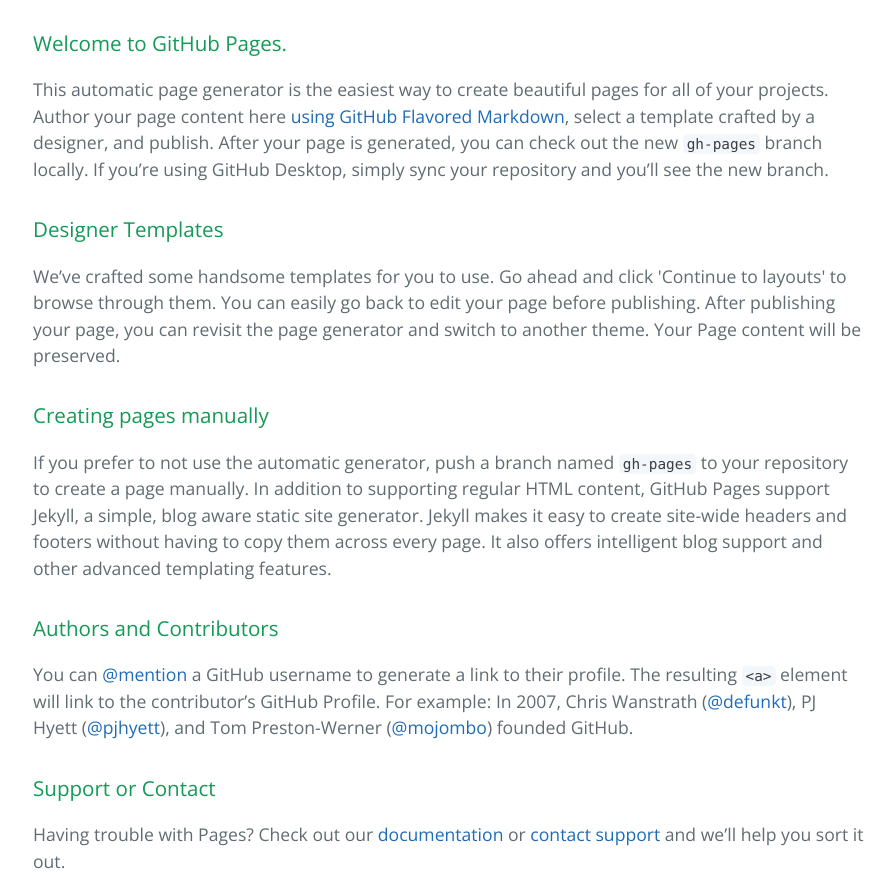
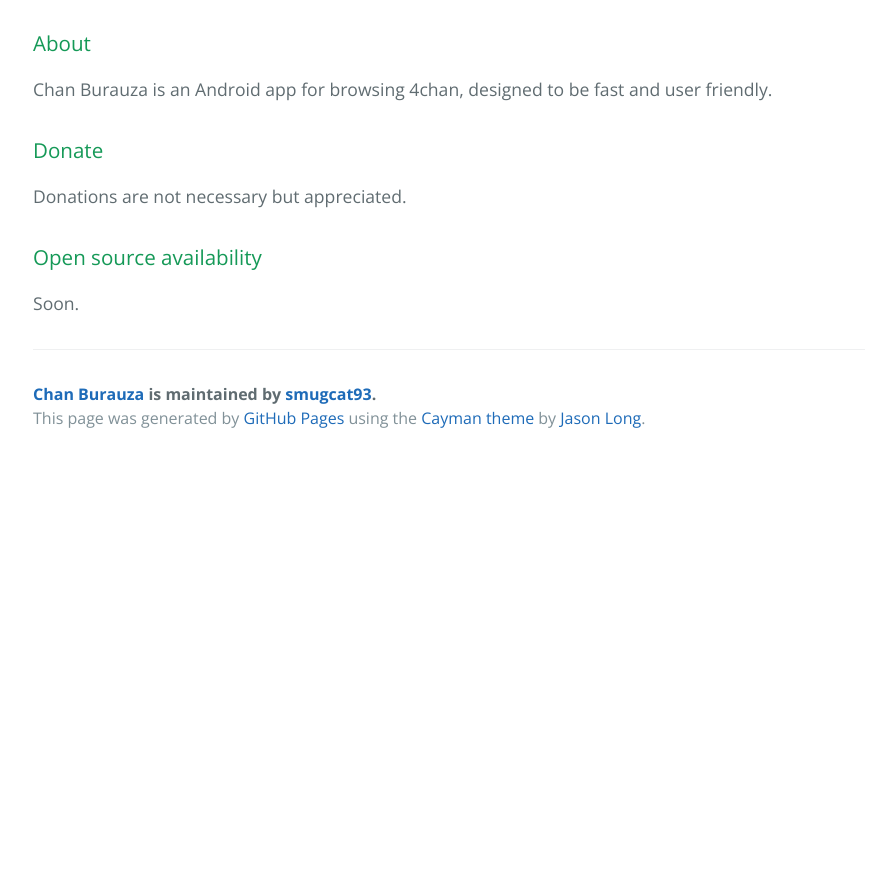
Before and after one commit to smugcat93/chan-burauza, a plain HTML site: page index.html in a window 1280 px wide. Shown: the part 340-1217 px from the top of the page, without its empty margins (191-1083 px from the left). After the commit the page ends 802 px from the top, so only its background shows below. Drawn offline with nearby package versions, Linux system fonts and the light colour scheme.

```diff
--- a/index.html
+++ b/index.html
@@ -20,29 +20,19 @@
 
     <section class="main-content">
       <h3>
-<a id="welcome-to-github-pages" class="anchor" href="#welcome-to-github-pages" aria-hidden="true"><span aria-hidden="true" class="octicon octicon-link"></span></a>Welcome to GitHub Pages.</h3>
+<a id="about" class="anchor" href="#about" aria-hidden="true"><span aria-hidden="true" class="octicon octicon-link"></span></a>About</h3>
 
-<p>This automatic page generator is the easiest way to create beautiful pages for all of your projects. Author your page content here <a href="https://guides.github.com/features/mastering-markdown/">using GitHub Flavored Markdown</a>, select a template crafted by a designer, and publish. After your page is generated, you can check out the new <code>gh-pages</code> branch locally. If you’re using GitHub Desktop, simply sync your repository and you’ll see the new branch.</p>
+<p>Chan Burauza is an Android app for browsing 4chan, designed to be fast and user friendly.</p>
 
 <h3>
-<a id="designer-templates" class="anchor" href="#designer-templates" aria-hidden="true"><span aria-hidden="true" class="octicon octicon-link"></span></a>Designer Templates</h3>
+<a id="donate" class="anchor" href="#donate" aria-hidden="true"><span aria-hidden="true" class="octicon octicon-link"></span></a>Donate</h3>
 
-<p>We’ve crafted some handsome templates for you to use. Go ahead and click 'Continue to layouts' to browse through them. You can easily go back to edit your page before publishing. After publishing your page, you can revisit the page generator and switch to another theme. Your Page content will be preserved.</p>
+<p>Donations are not necessary but appreciated.</p>
 
 <h3>
-<a id="creating-pages-manually" class="anchor" href="#creating-pages-manually" aria-hidden="true"><span aria-hidden="true" class="octicon octicon-link"></span></a>Creating pages manually</h3>
+<a id="open-source-availability" class="anchor" href="#open-source-availability" aria-hidden="true"><span aria-hidden="true" class="octicon octicon-link"></span></a>Open source availability</h3>
 
-<p>If you prefer to not use the automatic generator, push a branch named <code>gh-pages</code> to your repository to create a page manually. In addition to supporting regular HTML content, GitHub Pages support Jekyll, a simple, blog aware static site generator. Jekyll makes it easy to create site-wide headers and footers without having to copy them across every page. It also offers intelligent blog support and other advanced templating features.</p>
-
-<h3>
-<a id="authors-and-contributors" class="anchor" href="#authors-and-contributors" aria-hidden="true"><span aria-hidden="true" class="octicon octicon-link"></span></a>Authors and Contributors</h3>
-
-<p>You can <a href="https://help.github.com/articles/basic-writing-and-formatting-syntax/#mentioning-users-and-teams" class="user-mention">@mention</a> a GitHub username to generate a link to their profile. The resulting <code>&lt;a&gt;</code> element will link to the contributor’s GitHub Profile. For example: In 2007, Chris Wanstrath (<a href="https://github.com/defunkt" class="user-mention">@defunkt</a>), PJ Hyett (<a href="https://github.com/pjhyett" class="user-mention">@pjhyett</a>), and Tom Preston-Werner (<a href="https://github.com/mojombo" class="user-mention">@mojombo</a>) founded GitHub.</p>
-
-<h3>
-<a id="support-or-contact" class="anchor" href="#support-or-contact" aria-hidden="true"><span aria-hidden="true" class="octicon octicon-link"></span></a>Support or Contact</h3>
-
-<p>Having trouble with Pages? Check out our <a href="https://help.github.com/pages">documentation</a> or <a href="https://github.com/contact">contact support</a> and we’ll help you sort it out.</p>
+<p>Soon.</p>
 
       <footer class="site-footer">
         <span class="site-footer-owner"><a href="https://github.com/smugcat93/chan-burauza">Chan Burauza</a> is maintained by <a href="https://github.com/smugcat93">smugcat93</a>.</span>
```
Also changed, not shown: params.json (+1 -1 lines).
